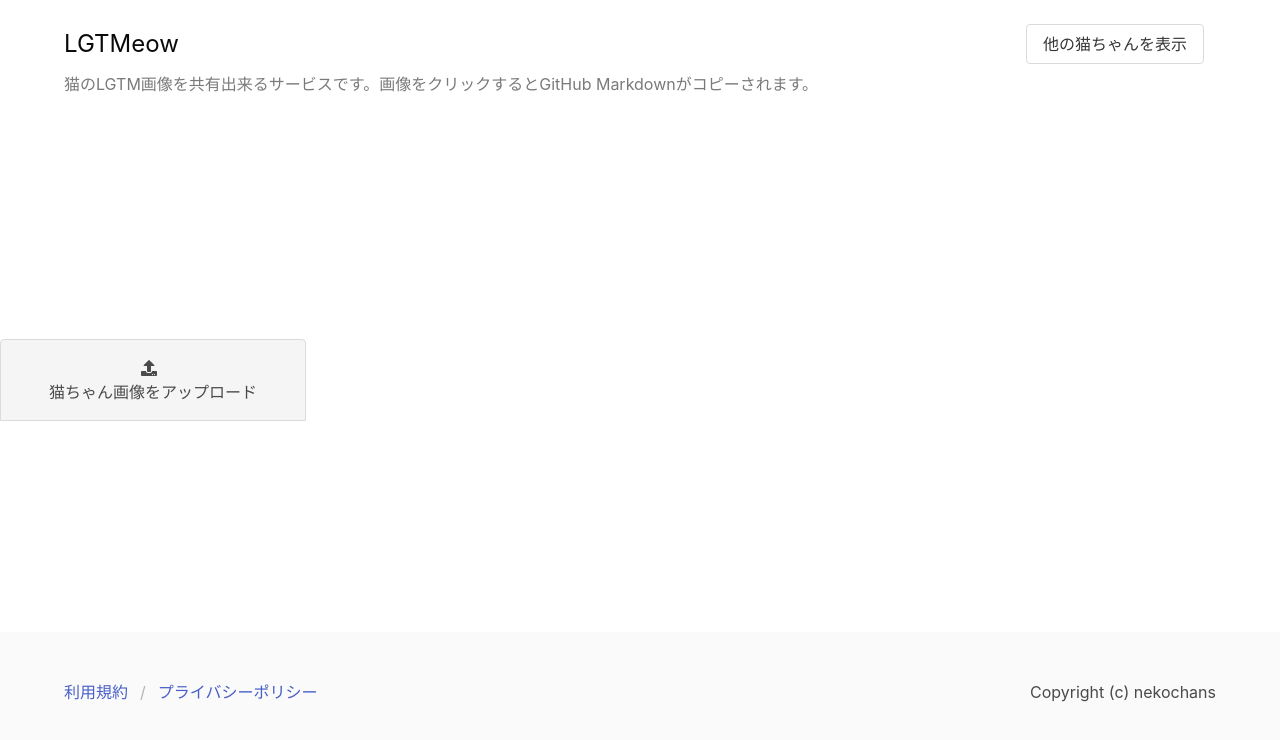
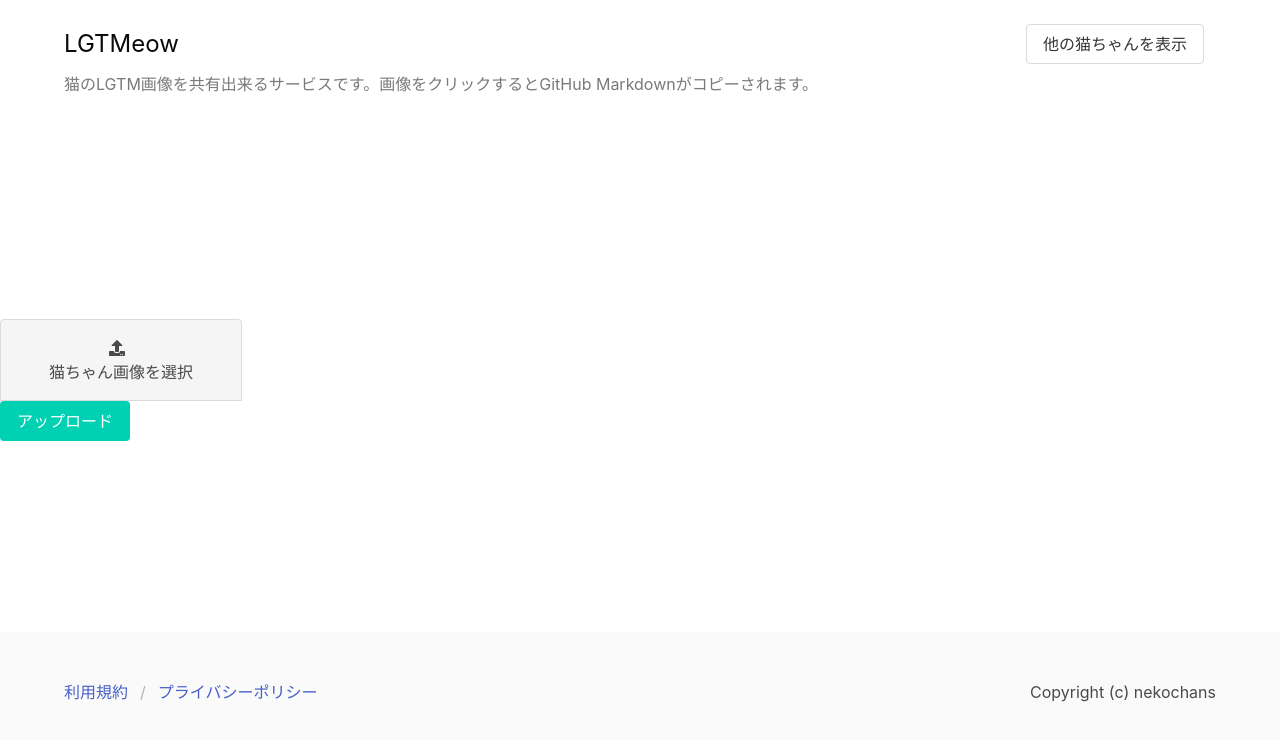
Before and after one commit to nekochans/lgtm-cat-frontend, a Next.js app: page /upload in a window 1280 px wide. Shown: the top 740 px of the page. Built offline with nearby package versions, Linux system fonts and the light colour scheme; no server answers.

Commit message:
:sparkles: #75 とりあえず仮実装でアップロード出来るところまで実装

```diff
--- a/src/components/CatImageUploadForm.tsx
+++ b/src/components/CatImageUploadForm.tsx
@@ -1,7 +1,29 @@
-import React from 'react';
+import React, { useState, ChangeEvent } from 'react';
 
-const CatImageUploadForm: React.FC = () => (
-  <form>
+const acceptedTypes: string[] = ['image/png', 'image/jpg', 'image/jpeg'];
+
+const CatImageUploadForm: React.FC = () => {
+  const [uploadedCatImageUrl, setUploadedCatImageUrl] = useState<string>();
+
+  const isValidFileType = (fileType: string): boolean =>
+    acceptedTypes.includes(fileType);
+
+  const handleFileUpload = (e: ChangeEvent<HTMLInputElement>) => {
+    e.preventDefault();
+    if (e.target.files && e.target.files.length > 0) {
+      if (!isValidFileType(e.target.files[0].type)) {
+        return;
+      }
+
+      const url = URL.createObjectURL(e.target.files[0]);
+
+      setUploadedCatImageUrl(url);
+    }
+  };
+
+  return (
+    <>
+      <form method="post">
         <div className="file has-name is-boxed">
           <label className="file-label" htmlFor="cat-image-upload">
             <input
@@ -9,16 +31,27 @@ const CatImageUploadForm: React.FC = () => (
               type="file"
               name="uploadedCatImage"
               id="cat-image-upload"
+              onChange={handleFileUpload}
             />
             <span className="file-cta">
               <span className="file-icon">
                 <i className="fas fa-upload" />
               </span>
-          <span className="file-label">猫ちゃん画像をアップロード</span>
+              <span className="file-label">猫ちゃん画像を選択</span>
             </span>
           </label>
         </div>
+        <button className="button is-primary" type="submit">
+          アップロード
+        </button>
       </form>
+      {uploadedCatImageUrl ? (
+        <img src={uploadedCatImageUrl} alt="preview" />
+      ) : (
+        ''
+      )}
+    </>
   );
+};
 
 export default CatImageUploadForm;
```
Lines whose indentation alone changed are shown as unchanged.
